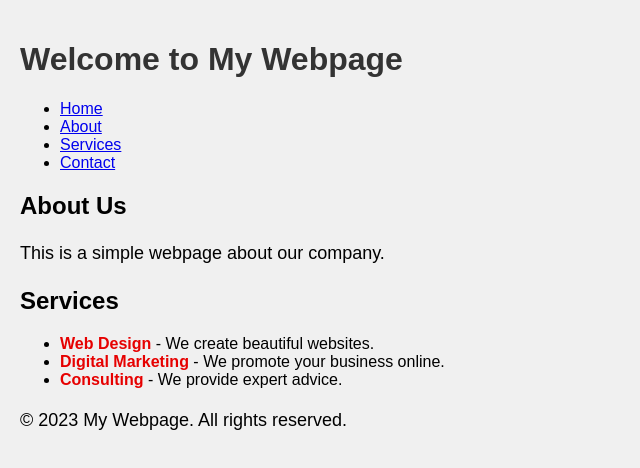
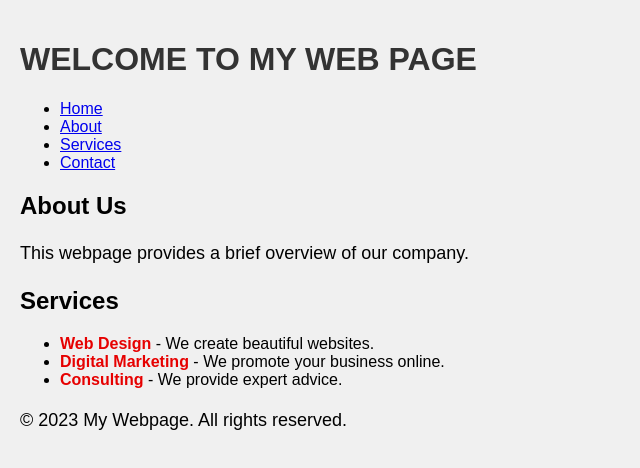
Before and after one commit to shafnajasir234/shafnawebsite, a plain HTML site: page index.html in a window 1280 px wide. Shown: the whole page, without its empty margins (0-640 px from the left). Drawn offline with Linux system fonts and the light colour scheme.

Commit message:
initial commit

```diff
--- a/index.html
+++ b/index.html
@@ -27,7 +27,7 @@
 <body>
 
 <header>
-    <h1>Welcome to My Webpage</h1>
+    <h1>WELCOME TO MY WEB PAGE</h1>
 </header>
 
 <nav>
@@ -42,7 +42,7 @@
 <main>
     <section>
         <h2>About Us</h2>
-        <p>This is a simple webpage about our company.</p>
+        <p>This webpage provides a brief overview of our company.</p>
     </section>
 
     <section>
```
